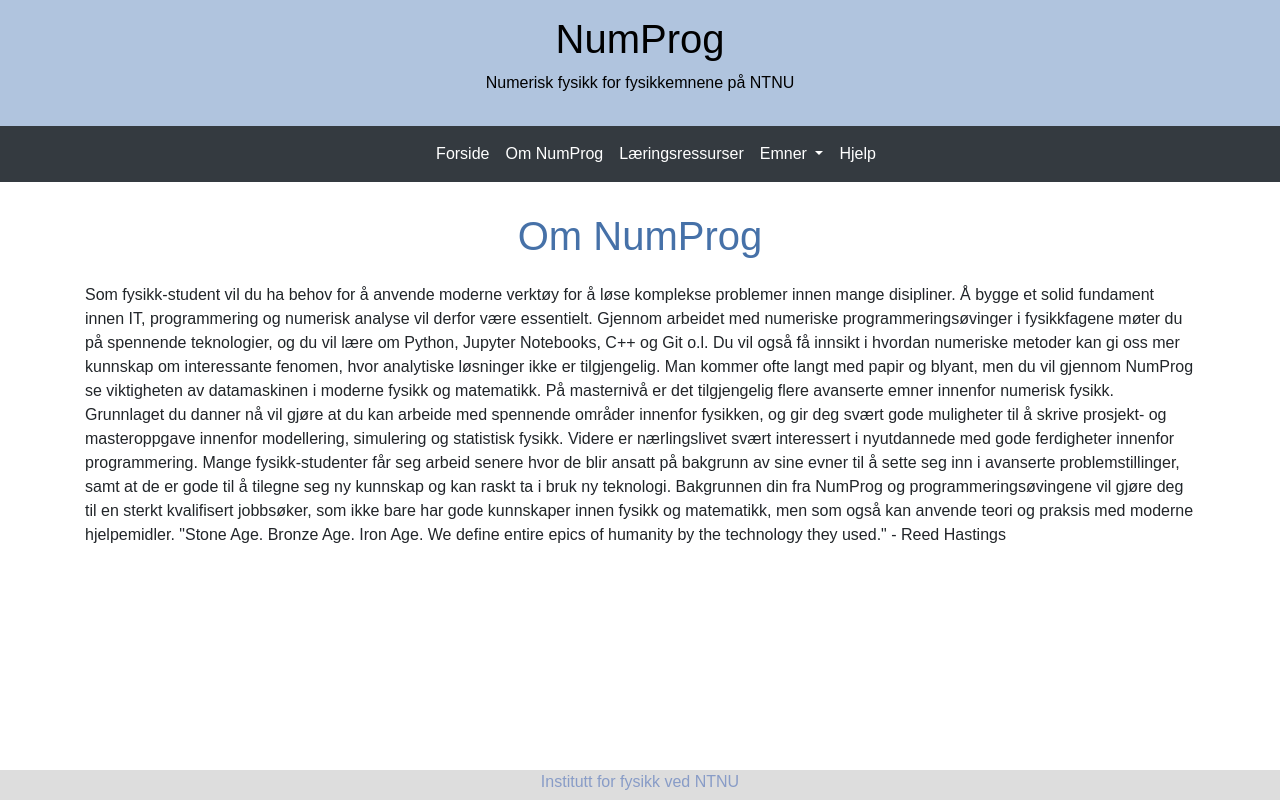
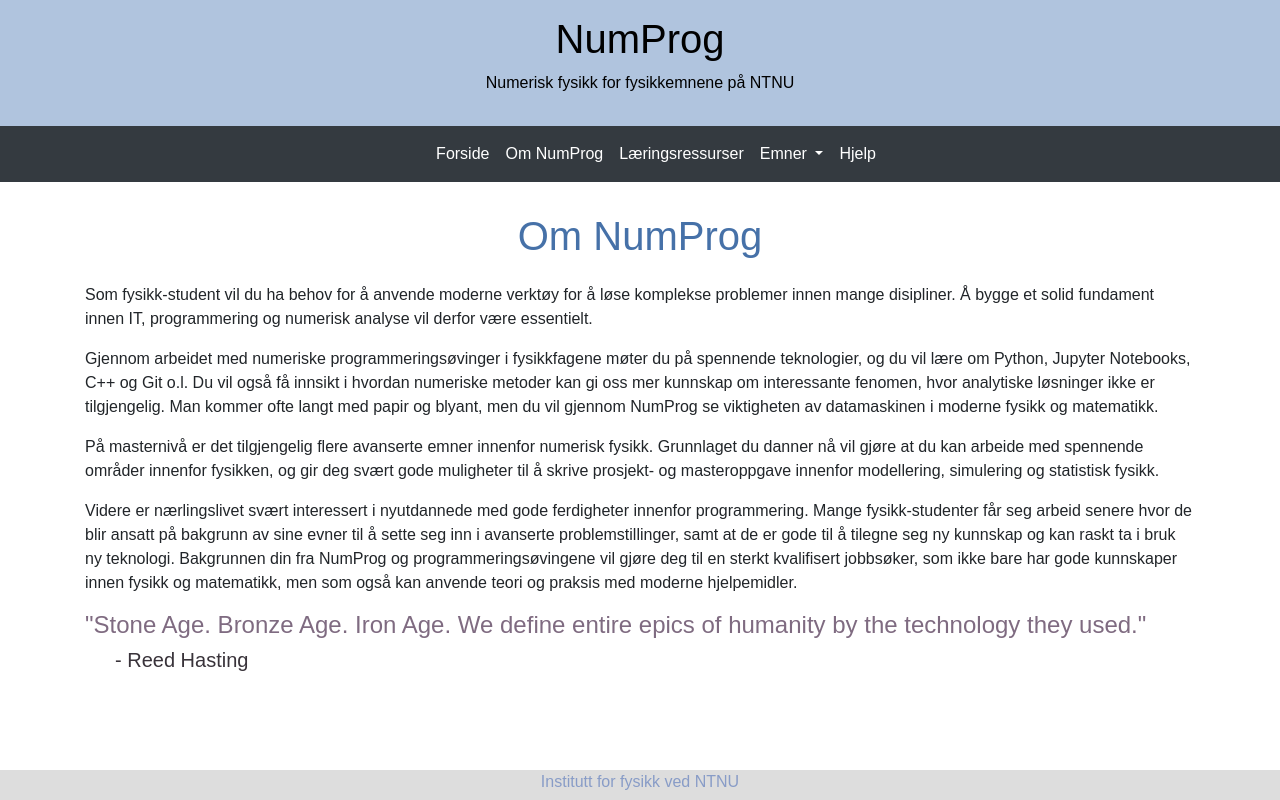
Before and after one commit to solfridhj/numfys-webpage, a PHP site: page /om.html in a window 1280 px wide. Run offline with PHP 8.4, Linux system fonts and the light colour scheme; some libraries are stand-ins or nearby versions.

Commit message:
Added paragraphs and style quote

```diff
--- a/om.html
+++ b/om.html
@@ -59,34 +59,35 @@
 <div class="container">
   <div class="row">
     <div class="col-sm-12 col-xs-12">
-      Som fysikk-student vil du ha behov for å anvende moderne verktøy for å løse
+      <p>Som fysikk-student vil du ha behov for å anvende moderne verktøy for å løse
 komplekse problemer innen mange disipliner. Å bygge et solid fundament
-innen IT, programmering og numerisk analyse vil derfor være essentielt.
+innen IT, programmering og numerisk analyse vil derfor være essentielt.</p>
 
-Gjennom arbeidet med numeriske programmeringsøvinger i fysikkfagene møter
+<p>Gjennom arbeidet med numeriske programmeringsøvinger i fysikkfagene møter
 du på spennende teknologier, og du vil lære om Python, Jupyter Notebooks, C++ og
 Git o.l. Du vil også få innsikt i hvordan numeriske metoder kan gi oss mer
 kunnskap om interessante fenomen, hvor analytiske løsninger ikke er
 tilgjengelig. Man kommer ofte langt med papir og blyant, men du vil gjennom
-NumProg se viktigheten av datamaskinen i moderne fysikk og matematikk.
+NumProg se viktigheten av datamaskinen i moderne fysikk og matematikk.</p>
 
-På masternivå er det tilgjengelig flere avanserte emner innenfor numerisk
+<p>På masternivå er det tilgjengelig flere avanserte emner innenfor numerisk
 fysikk. Grunnlaget du danner nå vil gjøre at du kan arbeide med spennende
 områder innenfor fysikken, og gir deg svært gode muligheter til å
 skrive prosjekt- og masteroppgave innenfor modellering, simulering og
-statistisk fysikk.
+statistisk fysikk.</p>
 
-Videre er nærlingslivet svært interessert i nyutdannede med gode ferdigheter
+<p>Videre er nærlingslivet svært interessert i nyutdannede med gode ferdigheter
 innenfor programmering. Mange fysikk-studenter får seg arbeid senere hvor
 de blir ansatt på bakgrunn av sine evner til å sette seg inn i avanserte problemstillinger,
 samt at de er gode til å tilegne seg ny kunnskap og kan raskt ta i bruk ny teknologi.
 Bakgrunnen din fra NumProg og programmeringsøvingene
 vil gjøre deg til en sterkt kvalifisert jobbsøker, som ikke bare har gode
 kunnskaper innen fysikk og matematikk, men som også kan anvende teori og praksis
-med moderne hjelpemidler.
+med moderne hjelpemidler.</p>
 
 
-"Stone Age. Bronze Age. Iron Age. We define entire epics of humanity by the technology they used." - Reed Hastings
+<h4 id="quote">"Stone Age. Bronze Age. Iron Age. We define entire epics of humanity by the technology they used."</h4>
+<h5 id="author">- Reed Hasting</h5>
 
     </div>
   </div>
--- a/style.css
+++ b/style.css
@@ -178,3 +178,13 @@
    color: rgb(136, 156, 199);
    text-align: center;
 }
+
+#quote {
+  color: #7f6b81;
+
+}
+
+#author {
+  color: #39333a;
+  padding-left: 30px;
+}
```
Also changed, not shown: 1 other file.
